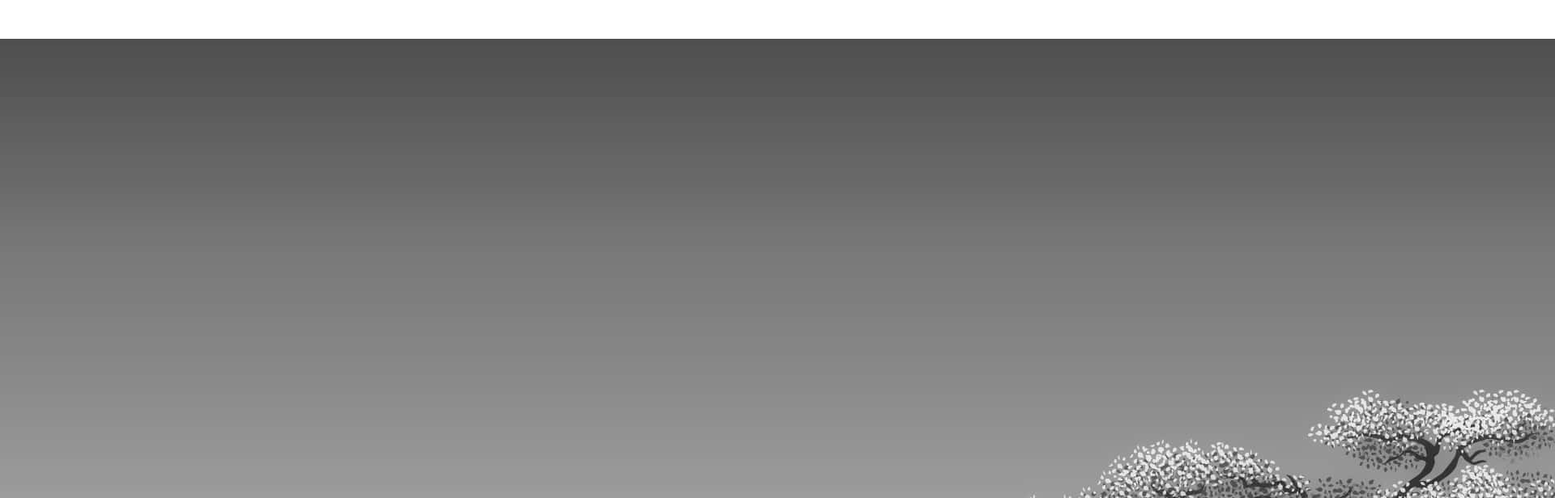
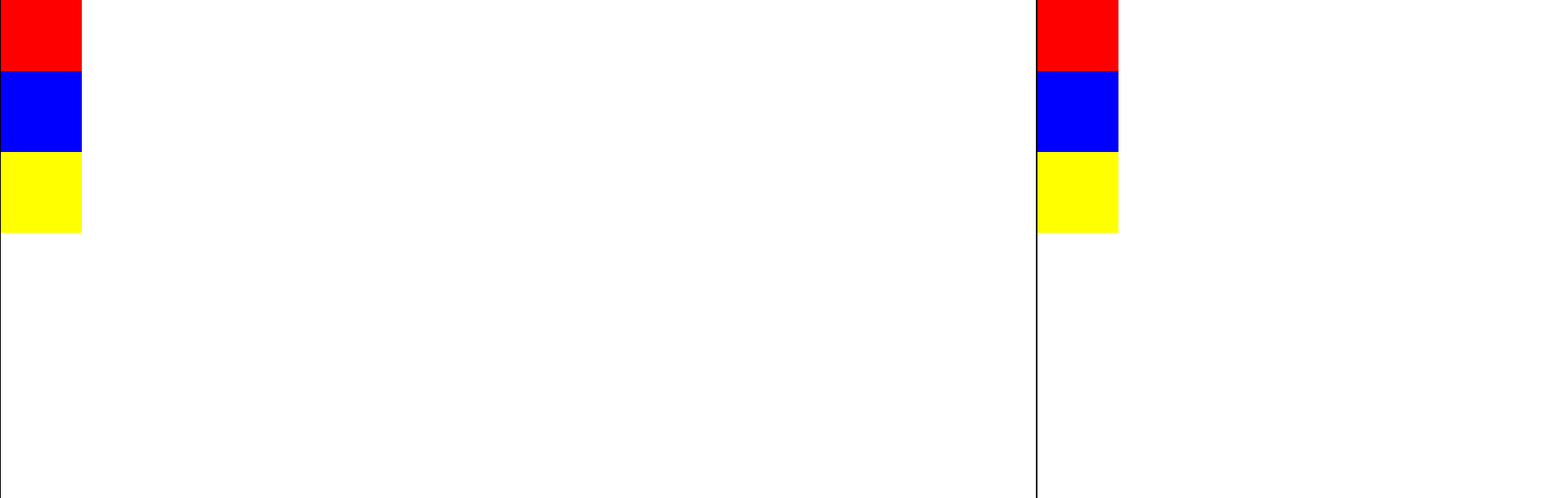
Before and after one commit to AhmedKabbej/Sakura, a website built with Vite: page Sakura/index.html in a window 1280 px wide. Shown: the top 616 px of the page at 81% size, 1920 px wide, since content can reach past the window. Built offline with nearby package versions, Linux system fonts and the light colour scheme.

Commit message:
feat(setup scrollTrigger)

```diff
--- a/Sakura/index.html
+++ b/Sakura/index.html
@@ -7,8 +7,29 @@
     <title>Sakura</title>
   </head>
   <body>
-    <div id="app"></div>
-    <img class="Japan" src="public/Japan.jpg" alt="">
+    <div id="main-container">
+      <div class="scene-container">
+        <div class="scene">
+          <div class="scene-element red"></div>
+          <div class="scene-element blue"></div>
+          <div class="scene-element yellow"></div>
+        </div>
+      </div>
+      <div class="scene-container">
+        <div class="scene">
+          <div class="scene-element red"></div>
+          <div class="scene-element blue"></div>
+          <div class="scene-element yellow"></div>
+        </div>
+      </div>
+      <div class="scene-container">
+        <div class="scene">
+          <div class="scene-element green"></div>
+          <div class="scene-element blue"></div>
+          <div class="scene-element yellow"></div>
+        </div>
+      </div>
+    </div>
     <script type="module" src="/src/main.ts"></script>
   </body>
 </html>
--- /dev/null
+++ b/Sakura/src/ScrollManager.ts
@@ -0,0 +1,94 @@
+import { gsap } from "gsap";
+import { ScrollTrigger } from "gsap/ScrollTrigger";
+gsap.registerPlugin(ScrollTrigger);
+
+export class ScrollManager {
+    scrollContainer : HTMLElement;
+    frameContainers : NodeListOf<HTMLElement>;
+    scrollElements : {[index: number] : NodeListOf<HTMLElement>} = {};
+    scrollTimeline : GSAPTimeline;
+
+    constructor() {
+        this.scrollContainer = document.querySelector("#main-container") as HTMLElement;
+        this.frameContainers = document.querySelectorAll(".scene-container") as NodeListOf<HTMLElement>;
+        this.frameContainers.forEach((frameContainer, idx) => {
+            this.scrollElements[idx] = frameContainer.querySelectorAll(".scene-element") as NodeListOf<HTMLElement>;
+        });
+
+        this.scrollTimeline = gsap.timeline();
+
+        this.initScroll()
+    }
+
+    initScroll() {
+        const GAP = 512;
+        ScrollTrigger.create({
+            trigger: this.scrollContainer,
+            animation: this.scrollTimeline,
+            pin: true,
+            scrub: true,
+            end: (this.frameContainers[0].clientWidth + GAP) * (this.frameContainers.length-1)
+        })
+
+        this.frameContainers.forEach((_, idx) => {
+            this.scrollWithin(idx)
+
+            if(idx === this.frameContainers.length -1) return;
+            this.scrollTimeline.to(this.scrollContainer, { //animate frame container to get to the center
+                x: '-=100vw',
+            });
+        })
+    }
+
+    scrollWithin(i : number) {
+        //add to scrollTrigger timeline anims for each scenes
+        switch (i) {
+            case 0:
+                this.scrollWithinFrameOne()
+                break;
+            case 1:
+                this.scrollWithinFrameTwo()
+                break;
+            case 2:
+                this.scrollWithinFrameThree()
+                break;
+            case 3:
+                this.scrollWithinFrameFour()
+                break;
+            default:
+                break;
+        }
+    }
+
+    scrollWithinFrameOne() {
+        this.scrollElements[0].forEach(scrollEl => {
+            this.scrollTimeline.to(scrollEl, {
+                x: 100
+            });
+        });
+    }
+
+    scrollWithinFrameTwo() {
+        this.scrollElements[1].forEach(scrollEl => {
+            this.scrollTimeline.to(scrollEl, {
+                x: -100
+            });
+        });
+    }
+
+    scrollWithinFrameThree() {
+
+    }
+
+    scrollWithinFrameFour() {
+
+    }
+}
+
+// Reference for the scrollTrigger:
+// https://gsap.com/community/forums/topic/34273-horizontal-scroll-with-nesteed-animations/ -> timeline on scrollTrigger w/ trigger container & tween -xPercent until pinned section then pinned section anim then -xPercent again
+
+// Other way to do what we want with scrollTrigger if there's an issue with the technique we're using now:
+// https://gsap.com/community/forums/topic/34434-pinning-inside-of-horizontal-scrolling/ -> the pinned slider goes against the horizontal scrolling animation (with a positive xPercent)
+
+// 1920x1080
--- a/Sakura/src/main.ts
+++ b/Sakura/src/main.ts
@@ -1,6 +1,4 @@
-import { gsap } from "gsap";
-
-import { ScrollTrigger } from "gsap/ScrollTrigger";
+import { ScrollManager } from "./ScrollManager";
 
 class Manager {
     constructor() {
@@ -9,6 +7,7 @@ class Manager {
     }
 
     initScrollManager() {
+        new ScrollManager;
     }
 
     initSoundManager() {
--- a/Sakura/src/style.css
+++ b/Sakura/src/style.css
@@ -2,17 +2,25 @@ body{
   margin: 0;
 }
 
-#app{
+#main-container{
   display: flex;
-  gap: 512px;
-  padding: 24px;
 }
 
-.frame-container{
-  width: 2048px;
-  height: 1024px;
+.scene-container{
+  /*screen size should be 1920x1080*/
+  width: 100vw;
+  height: 100vh;
+  flex-shrink: 0;
+  display: flex;
+  justify-content: center;
+  align-items: center;
+}
+
+.scene{
+  width: 1664px; /* 1920 - 128*2 */
+  height: 824px; /* 1080 - 128*2 */
   border: 1px solid black;
-  flex-shrink: 0;
+  overflow: hidden;
 }
 
 .green{
```
